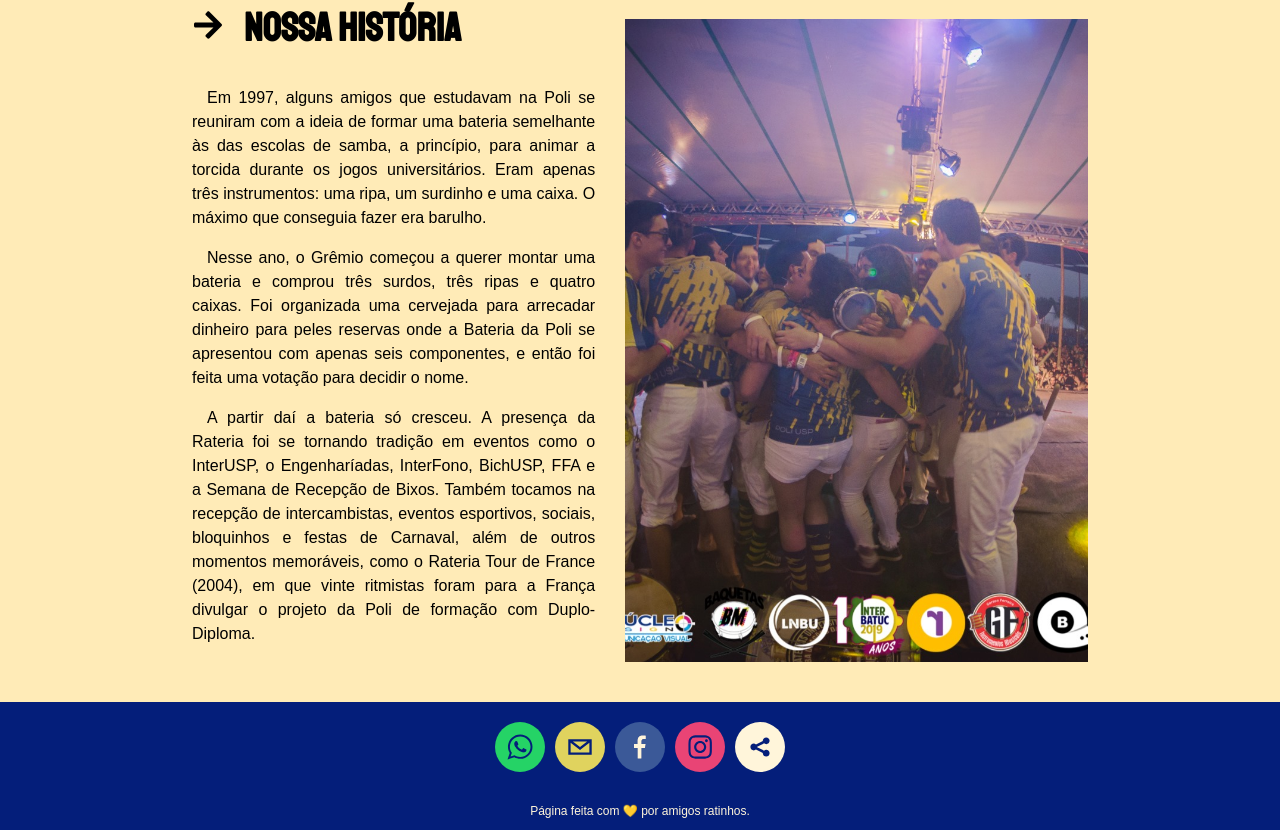
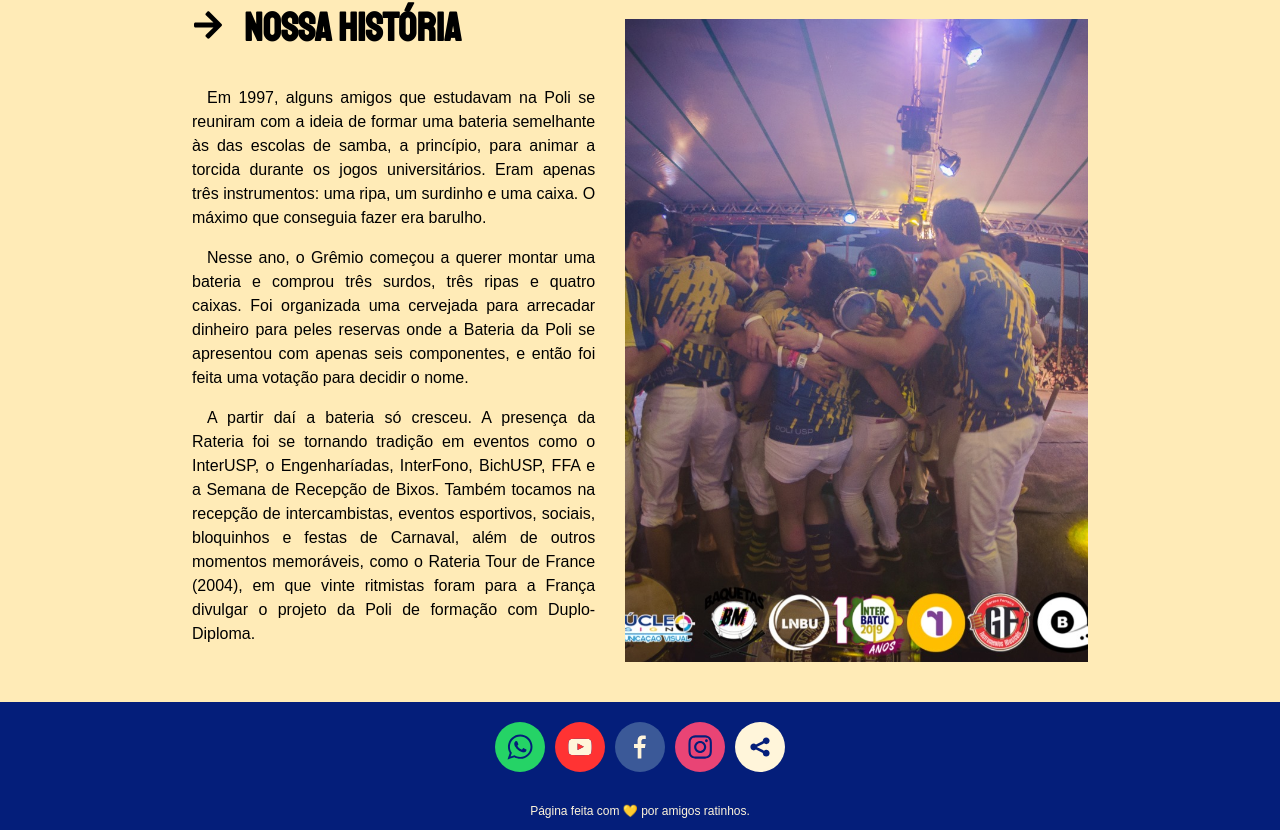
Before and after one commit to rateria/rateria-next-website, a Next.js app: page / in a window 1280 px wide. Shown: the part 722-1552 px from the top of the page. Built offline with nearby package versions, Linux system fonts and the light colour scheme; a web font is replaced by a local one.

Commit message:
add: alternative footer now contains Youtube

```diff
--- a/components/AltFooter/index.tsx
+++ b/components/AltFooter/index.tsx
@@ -6,15 +6,15 @@ function NewFooter() {
 		<div className={styles.wrapper}>
 			<div className={styles.socialIcons}>
 				<SocialIcon
-					url="https://api.whatsapp.com/send?phone=5511940046444&text=eai%20cuz%C3%A3o"
+					url="https://api.whatsapp.com/send?phone=5511940046444&text=Olá!%20Vim%20pelo%20site!"
 					label="WhatsApp"
 					className={styles.socialIcon}
 					target="_blank"
 				/>
 				<SocialIcon
-					url="mailto:rateria@gmail.com?cc=murillo.teixeira@usp.br"
-					label="Email"
-					bgColor="#e0d35e"
+					url="https://www.youtube.com/user/Rateria"
+					label="Youtube"
+					fgColor="#FFF5DA"
 					className={styles.socialIcon}
 					target="_blank"
 				/>
--- a/components/Header/Header.module.css
+++ b/components/Header/Header.module.css
@@ -79,6 +79,8 @@
 
 .rateria {
 	margin: 0;
+	margin-left: -2rem;
+
 	transition: 0.3s;
 	font-size: 4rem;
 	color: var(--color-secondary);
@@ -88,11 +90,12 @@
 
 .rateriaCollapsed {
 	margin: 0;
+	margin-left: -2rem;
+
 	transition: 0.3s;
 	font-size: 4rem;
 	color: var(--color-secondary);
 	margin-top: calc(15px);
-	/* transform: translateY(-50%); */
 }
 
 .logoAndText {
--- a/components/Header/index.tsx
+++ b/components/Header/index.tsx
@@ -52,6 +52,7 @@ function Header({ currentPage }: HeaderProps) {
 										width={160}
 										height={160}
 										className={isShrunk ? styles.collapsed : styles.image}
+										layout="fixed"
 									/>
 								</a>
 							</Link>
```
